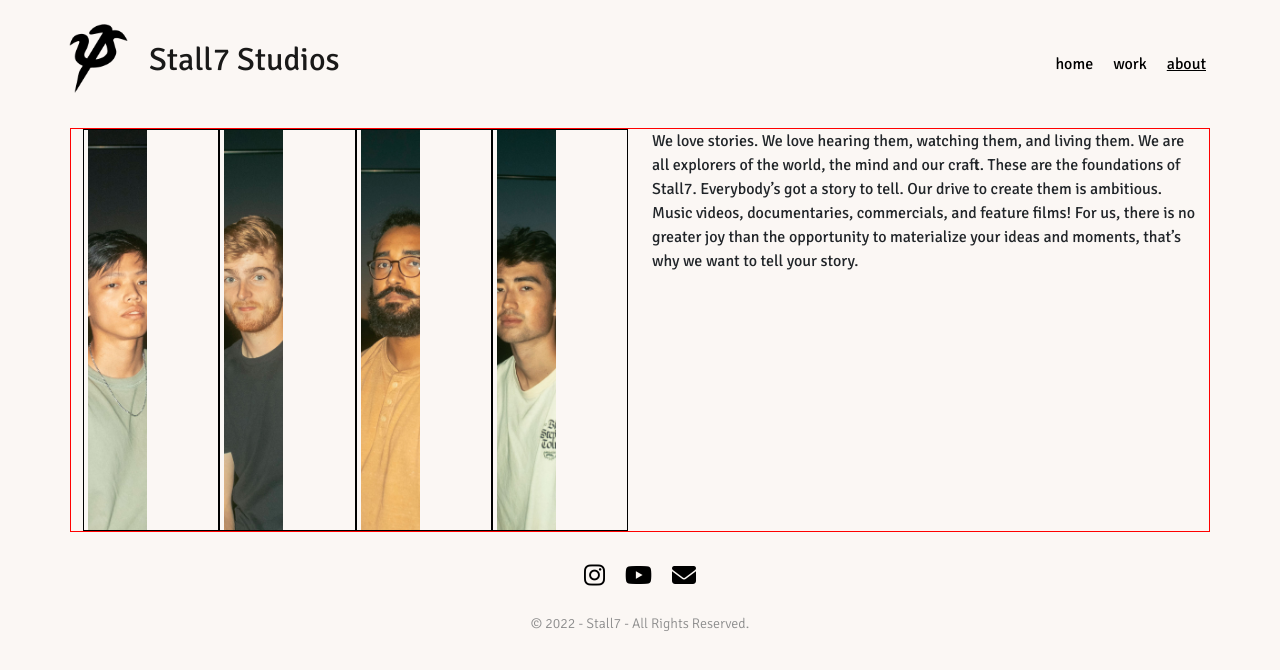
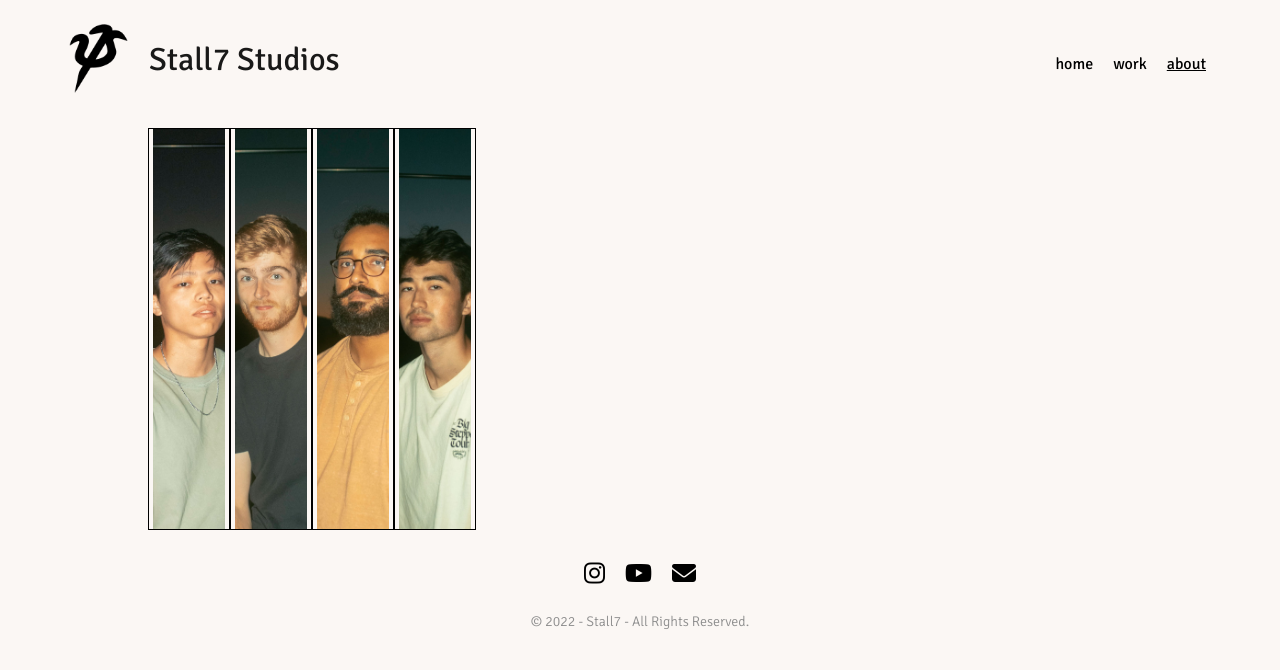
Before and after one commit to justinz99/stall7studios, a React (Create React App) app: page /about in a window 1280 px wide. Shown: the top 670 px of the page. Built offline with nearby package versions, Linux system fonts and the light colour scheme.

Commit message:
about animation started

```diff
--- a/src/App.css
+++ b/src/App.css
@@ -116,26 +116,34 @@ body {
 
 /* about page */
 
-.about-crew {
+.about-container {
   display: flex;
-  border: 1px solid red;
+  /* border: 1px solid red; */
 }
 
-.about-col {
+.about-crewCol {
  display: flex;
 }
 
-.about-studioBio {
-  margin: 20px;
-  font-size: 1.2rem;
+.about-studioBioCol {
+  margin-right: 2rem;
+  padding: 3rem .75rem;
+  font-size: 1.2em;
+  /* border: 1px solid blue; */
+}
+
+.about-crew {
+  display: flex;
+  margin-left: 20%;
 }
 
 .profile-card {
   border: 1px solid black;
+  display: flex;
 }
 
 .about-headshot {
-  width: 50%;
+  width: 5rem;
   height: 50vh;
   object-fit: cover;
   padding: 0 .25rem;
--- a/src/pages/About.js
+++ b/src/pages/About.js
@@ -1,31 +1,48 @@
-// import { useState } from 'react';
+import { useEffect, useState } from 'react';
+import { useSpring, animated } from 'react-spring';
+import { Container, Row, Col } from 'react-bootstrap';
 import { jzInfo, bfInfo, cvInfo, sdInfo, studioBio } from '../texts'
-import { Container, Row, Col } from 'react-bootstrap';
 
 export default function About() {
+  const [profileOpen, setProfileOpen] = useState(null)
 
-  const ProfileCard = (props) => {
-    const { name, pic, title, insta, bio } = props.person
+  const toggleProfileOpen = (profile) => {
+    if (profileOpen === profile) {
+      return setProfileOpen(null)
+    }
+    setProfileOpen(profile)
+  }
+
+  const styles = useSpring({
+    from: { width: '5rem' },
+    to: { width: '10rem' }
+  })
+
+  function ProfileCard(props) {
+    const { id, name, pic, title, insta, bio } = props.person
+    const animStyles = profileOpen === id ? props.styles : null
 
     return (
-      <div className='profile-card'>
+      <animated.div className='profile-card' onClick={() => props.toggle(id)} style={animStyles}>
         <img src={pic} alt='headshot' className='about-headshot' />
-      </div>
+      </animated.div>
     )
   }
 
   return (
     <div className='aboutPage'>
-      <Container className='about-crew'>
-        <Row className='about-row'>
-          <Col className='about-col'>
-            <ProfileCard person={jzInfo} />
-            <ProfileCard person={bfInfo} />
-            <ProfileCard person={cvInfo} />
-            <ProfileCard person={sdInfo} />
-          </Col>
-          <Col className='works-studioBio'>
+      <Container className='about-container'>
+        <Row>
+          {/* <Col className='about-studioBioCol' lg='6'>
             {studioBio}
+          </Col> */}
+          <Col className='about-crewCol'>
+            <div className='about-crew'>
+              <ProfileCard person={jzInfo} toggle={toggleProfileOpen} styles={styles} />
+              <ProfileCard person={bfInfo} toggle={toggleProfileOpen} styles={styles} />
+              <ProfileCard person={cvInfo} toggle={toggleProfileOpen} styles={styles} />
+              <ProfileCard person={sdInfo} toggle={toggleProfileOpen} styles={styles} />
+            </div>
           </Col>
         </Row>
       </Container>
--- a/src/texts.js
+++ b/src/texts.js
@@ -15,6 +15,7 @@ export const slogans =
 export const studioBio = 'We love stories. We love hearing them, watching them, and living them. \n We are all explorers of the world, the mind and our craft. \nThese are the foundations of Stall7. \nEverybody’s got a story to tell. \nOur drive to create them is ambitious. Music videos, documentaries, commercials, and feature films! \nFor us, there is no greater joy than the opportunity to materialize your ideas and moments, that\’s why we want to tell your story.'
 
 export const bfInfo = {
+    id: 'bf',
     name: 'Brandon Foreman',
     pic: bfImg,
     title: 'prodicker',
@@ -23,6 +24,7 @@ export const bfInfo = {
 }
 
 export const cvInfo = {
+    id: 'cv',
     name: 'Chris Vasquez',
     pic: cvImg,
     title: 'erector',
@@ -31,6 +33,7 @@ export const cvInfo = {
 }
 
 export const jzInfo = {
+    id: 'jz',
     name: 'Justin Zhao',
     pic: jzImg,
     title: 'creative erector',
@@ -39,6 +42,7 @@ export const jzInfo = {
 }
 
 export const sdInfo = {
+    id: 'sd',
     name: 'Seth Dresbeck',
     pic: sdImg,
     title: 'pov',
```
